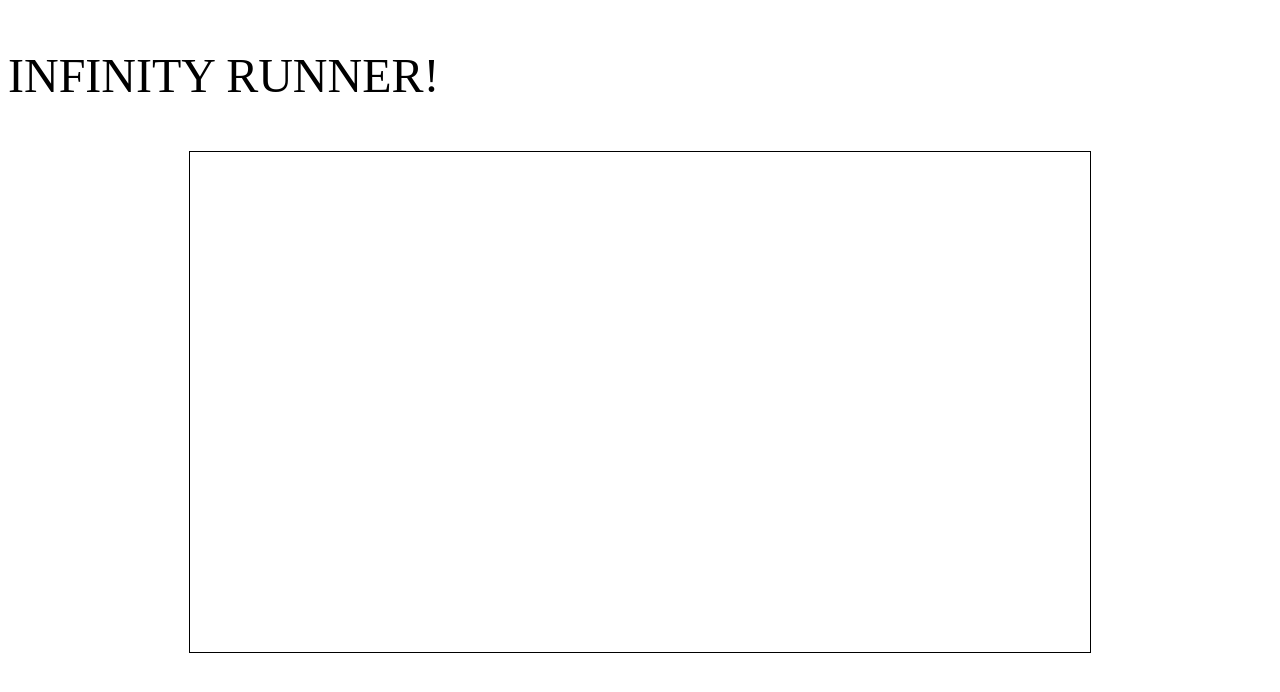
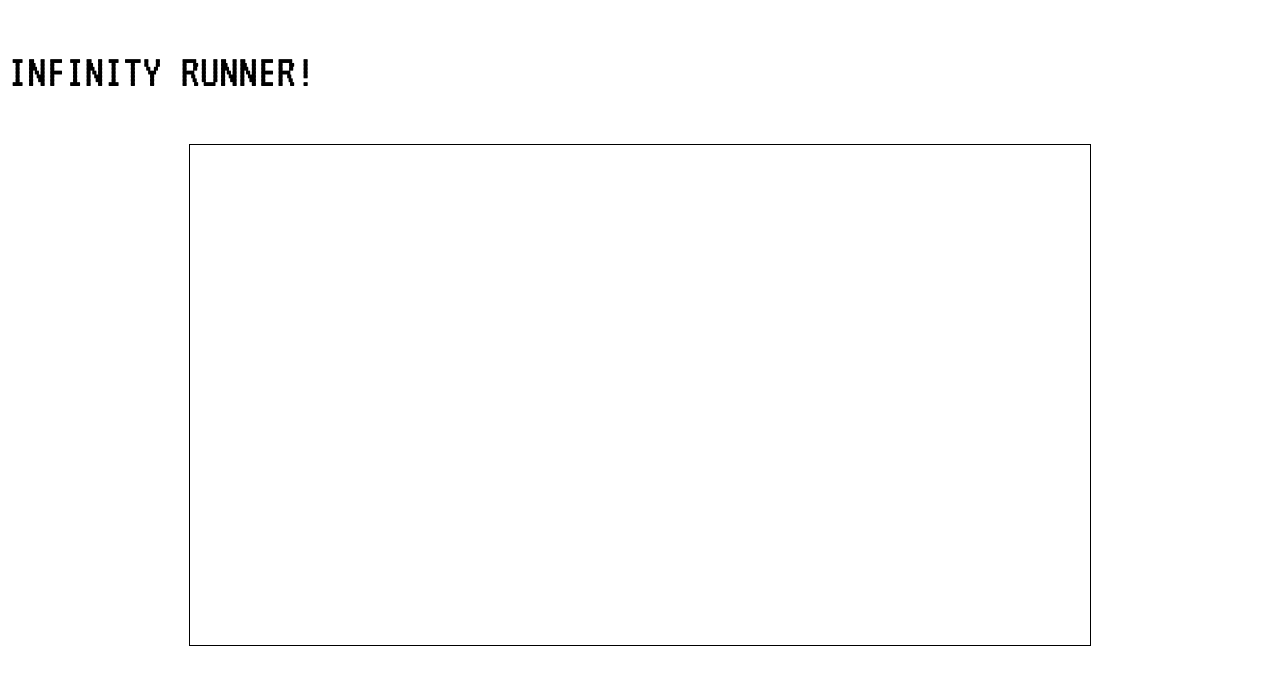
Before and after one commit to udayuppal/infinity-runner, a plain HTML site: page index.html in a window 1280 px wide. Drawn offline with Linux system fonts and the light colour scheme.

Commit message:
Update index.html

```diff
--- a/index.html
+++ b/index.html
@@ -9,6 +9,7 @@
   <meta name="author" content="Uday Uppal">
 
   <link rel="stylesheet" href="style.css">
+  <link href='https://fonts.googleapis.com/css?family=VT323' rel='stylesheet' type='text/css'>
 
 </head>
 
```
